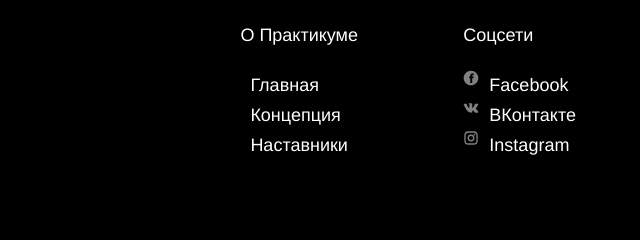
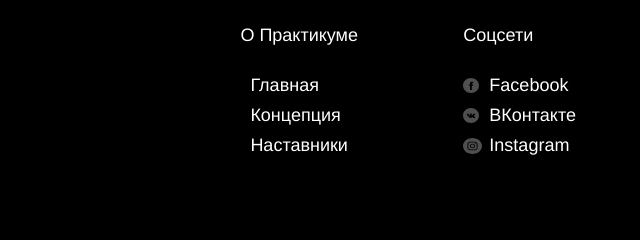
Before and after one commit to Anatoly-Karpov79/how-to-learn, a plain HTML site: page index.html in a window 1280 px wide. Shown: the part 3756-3996 px from the top of the page, 640-1280 px from the left. Drawn offline with Linux system fonts and the light colour scheme.

Commit message:
Add files via upload

```diff
--- a/index.html
+++ b/index.html
@@ -154,15 +154,15 @@
            <p class="column__heading">Соцсети</p>
          <div class="footer__column-links">
           <div class="footer__column-links_social">
-            <a class="footer__social-icon" href="https://www.facebook.com/yandex.practicum" target="_blank"><svg class="footer__social-icon" width="16" height="16" viewbox="0 0 24 24" fill="none"><path fill-rule="evenodd" clip-rule="evenodd" d="M23 12c0 6.075-4.925 11-11 11S1 18.075 1 12 5.925 1 12 1s11 4.925 11 11zm-9.197.43h1.962l.26-2.524h-2.222V8.418c0-.557.368-.688.63-.688h1.599V5.277l-2.203-.01c-2.445 0-3 1.832-3 3.001v1.635H9.414v2.528h1.415v7.19h2.974v-7.19z" fill="grey"></path></svg></a>
-              <a class="links" href="https://www.facebook.com/yandex.practicum" target="_blank">Facebook</a>
+            <a class="footer__social-icon" href="https://www.facebook.com/yandex.practicum" target="_blank"><img src="./images/facebook_color_white.svg" alt="Логотип Фейсбук"></a>
+            <a class="links" href="https://www.facebook.com/yandex.practicum" target="_blank">Facebook</a>
           </div>
           <div class="footer__column-links_social">
-            <a class="footer__social-icon" href="https://vk.com/yandex.practicum" target="_blank"><svg class="footer__social-icon" width="16" height="16" viewbox="0 0 24 24" fill="none"><path fill-rule="evenodd" clip-rule="evenodd" d="M11.725 18.933h1.318s.396-.048.599-.29c.193-.227.193-.646.193-.646s-.029-1.973.796-2.263c.813-.288 1.844 1.905 2.944 2.748.84.644 1.47.506 1.47.506l2.944-.046s1.542-.107.813-1.46c-.056-.107-.413-.998-2.173-2.826-1.845-1.906-1.597-1.599.62-4.902 1.346-2.013 1.897-3.242 1.718-3.765-.152-.491-1.155-.37-1.155-.37l-3.302.032s-.247-.031-.426.092c-.179.122-.288.4-.288.4s-.524 1.567-1.224 2.889c-1.488 2.794-2.08 2.948-2.313 2.764-.554-.4-.412-1.618-.412-2.49 0-2.705.37-3.841-.716-4.133-.357-.093-.624-.154-1.544-.17-1.183-.014-2.18.01-2.746.319-.37.207-.66.667-.494.69.22.032.714.15.976.55.343.519.329 1.676.329 1.676s.193 3.191-.453 3.587c-.454.269-1.059-.286-2.379-2.822-.674-1.29-1.183-2.734-1.183-2.734s-.097-.262-.274-.416c-.208-.169-.511-.23-.511-.23l-3.149.03s-.467.017-.631.246c-.153.2-.015.63-.015.63s2.462 6.438 5.254 9.68c2.558 2.972 5.46 2.78 5.46 2.78l-.046-.056z" fill="grey"></path></svg></a>
+            <a class="footer__social-icon" href="https://vk.com/yandex.practicum" target="_blank"><img src="./images/vk_color_white.svg" alt="Логотип ВКонтакте"></a>
             <a class="links" href="https://vk.com/yandex.practicum" target="_blank">ВКонтакте</a>
           </div>
           <div class="footer__column-links_social">
-            <a class="footer__social-icon" href="https://www.instagram.com/yndx.practicum" target="_blank""><svg class="footer__social-icon" width="16" height="16" viewbox="0 0 24 24" fill="none"><path d="M16.042 2H7.958A5.965 5.965 0 002 7.958v8.084A5.965 5.965 0 007.958 22h8.084A5.965 5.965 0 0022 16.042V7.958A5.965 5.965 0 0016.042 2zm3.946 14.042a3.946 3.946 0 01-3.946 3.946H7.958a3.946 3.946 0 01-3.946-3.946V7.958a3.946 3.946 0 013.946-3.946h8.084a3.946 3.946 0 013.946 3.946v8.084z" fill="grey"></path><path d="M12 6.827A5.179 5.179 0 006.827 12 5.179 5.179 0 0012 17.173 5.179 5.179 0 0017.173 12 5.179 5.179 0 0012 6.827zm0 8.334a3.16 3.16 0 110-6.322 3.16 3.16 0 010 6.322zM17.183 8.106a1.24 1.24 0 100-2.48 1.24 1.24 0 000 2.48z" fill="grey"></path></svg></a>
+            <a class="footer__social-icon" href="https://www.instagram.com/yndx.practicum" target="_blank""><img src="./images/instagram_color_white.svg" alt="логотип Инстаграмм"></a>
             <a class="links" href="https://www.instagram.com/yndx.practicum" target="_blank"">Instagram</a>
           </div>
         </div>
--- a/styles/style.css
+++ b/styles/style.css
@@ -337,6 +337,10 @@ h5 {
 }
 .footer__social-icon {
   display: flex;
+  width: 16px;
+  height: 16px;
+  margin-top: 8px;
+
  }
 .footer__column-links_social {
   display: flex;
```
